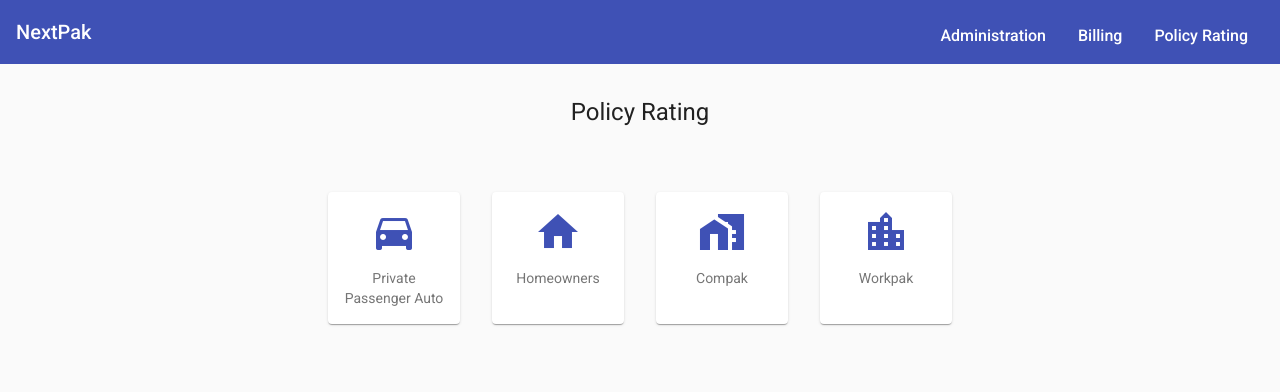
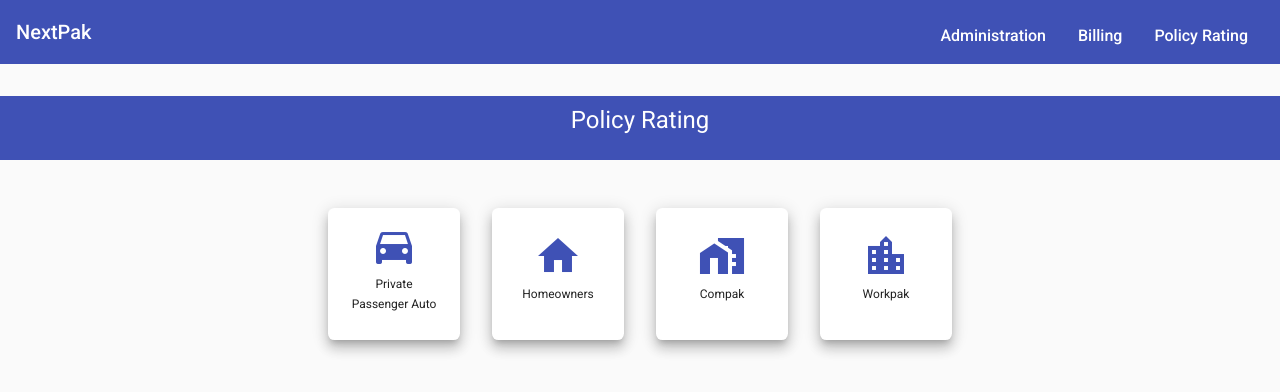
Before and after one commit to avinashlahel/nxpak, an Angular app: page /nxpak/policy-rating in a window 1280 px wide. Shown: the top 392 px of the page. Built offline with nearby package versions, Linux system fonts and the light colour scheme.

Commit message:
refactoring the policy rating page

```diff
--- a/src/app/nxpak-core/components/policy-rating-home/policy-rating-home.component.html
+++ b/src/app/nxpak-core/components/policy-rating-home/policy-rating-home.component.html
@@ -1,18 +1,18 @@
-<section fxLayout="column" fxLayoutAlign="center center">
-  <div fxLayout="column" fxLayoutAlign="center center" fxFlex.xs="70%" fxFlex="width: 600px">
-    <div>
-      <h1>Policy Rating</h1>
-    </div>
-    <div class="card-deck" fxLayout="row" fxLayoutAlign="center"
-         fxLayout.xs="max-width: 80%"  fxLayout.gt-xs="width: 50%">
-      <mat-card class="lob-card" mat-ripple [matRippleUnbounded]="false" [matRippleCentered]="true"
+<mat-toolbar ngClass.gt-xs="margin-gt-xs" color="primary" fxLayout="row" fxLayoutAlign="center center">
+  <h1 class="mat-headline">Policy Rating</h1>
+</mat-toolbar>
+
+<section fxLayout="row" class="container" fxLayoutAlign="center center">
+  <div class="card-deck" fxLayout="row" fxLayoutAlign="center center">
+    <div fxLayout="row wrap" fxLayoutAlign="center">
+      <mat-card class="mat-elevation-z9"
                 *ngFor="let lob of lobs" (click)="goToLob(lob)">
-        <mat-card-title fxLayout fxLayoutAlign="center center">
-          <mat-icon color="primary" class="card-icon">{{lob.icon}}</mat-icon>
-        </mat-card-title>
-        <mat-card-subtitle>
-          <div class="card-text">{{lob.name}}</div>
-        </mat-card-subtitle>
+        <mat-card-content fxLayoutAlign="center center">
+          <div fxLayout="column" fxLayoutAlign="center center" fxLayoutGap="1rem">
+            <mat-icon color="primary" class="card-icon">{{lob.icon}}</mat-icon>
+            <div class="card-text mat-caption">{{lob.name}}</div>
+          </div>
+        </mat-card-content>
       </mat-card>
     </div>
   </div>
--- a/src/app/nxpak-core/components/policy-rating-home/policy-rating-home.component.scss
+++ b/src/app/nxpak-core/components/policy-rating-home/policy-rating-home.component.scss
@@ -2,22 +2,29 @@
   margin-top: 2rem;
 }
 
-.lob-card {
+mat-card {
   margin: 1rem;
+  cursor: pointer;
+  border-radius: 0.4rem;
   width: 100px;
   max-width: 100px;
   height: 100px;
   max-height: 100px;
-  cursor: pointer;
 }
 
+mat-card-content {
+  padding: 0.2rem;
+}
+
+mat-card-content {
+  width: 100%;
+  height: 100%;
+}
 
 .card-icon {
-  padding-top: 0.5rem;
   transform: scale(2);
 }
 
 .card-text {
-  padding-top: 1.5rem;
   text-align: center;
 }
```
